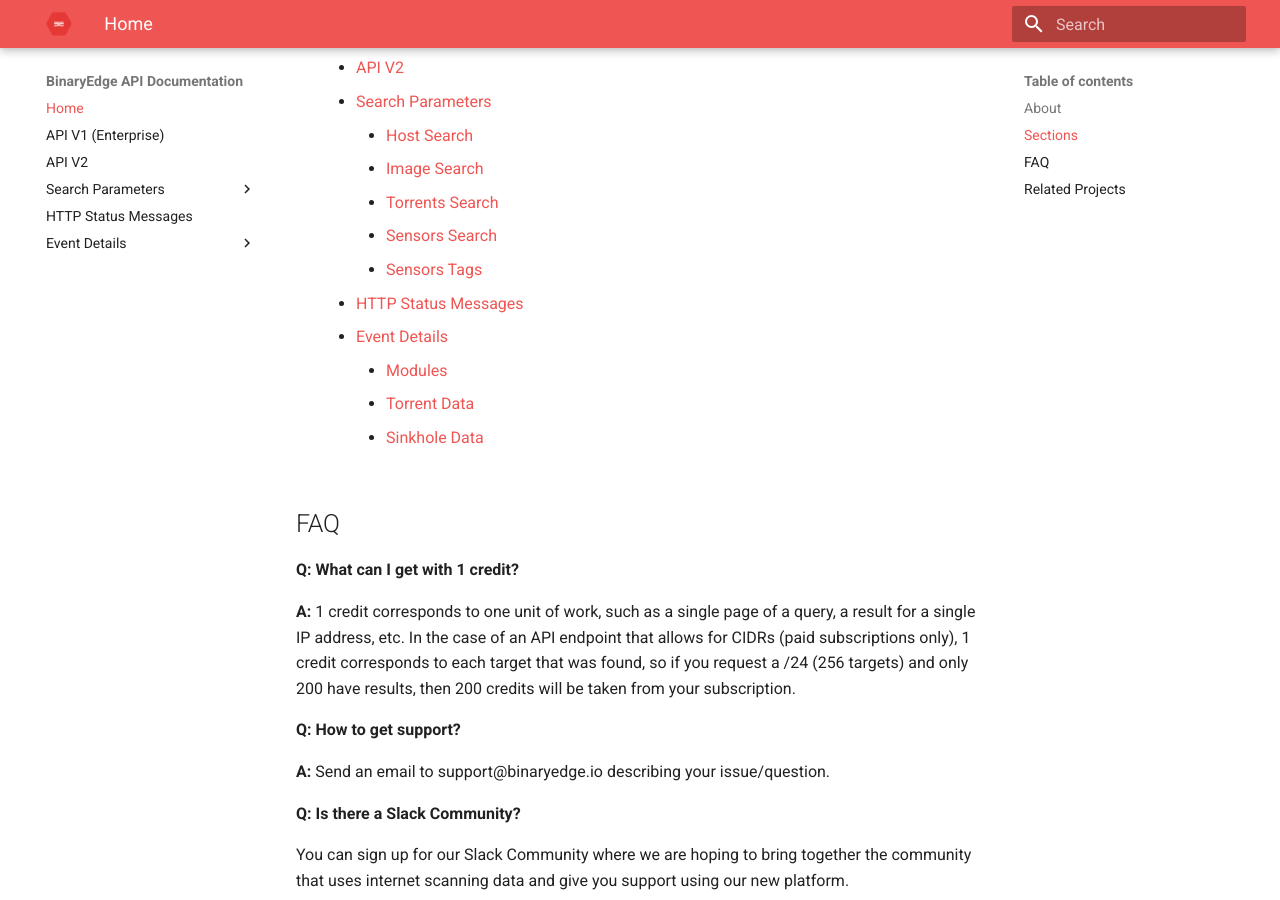
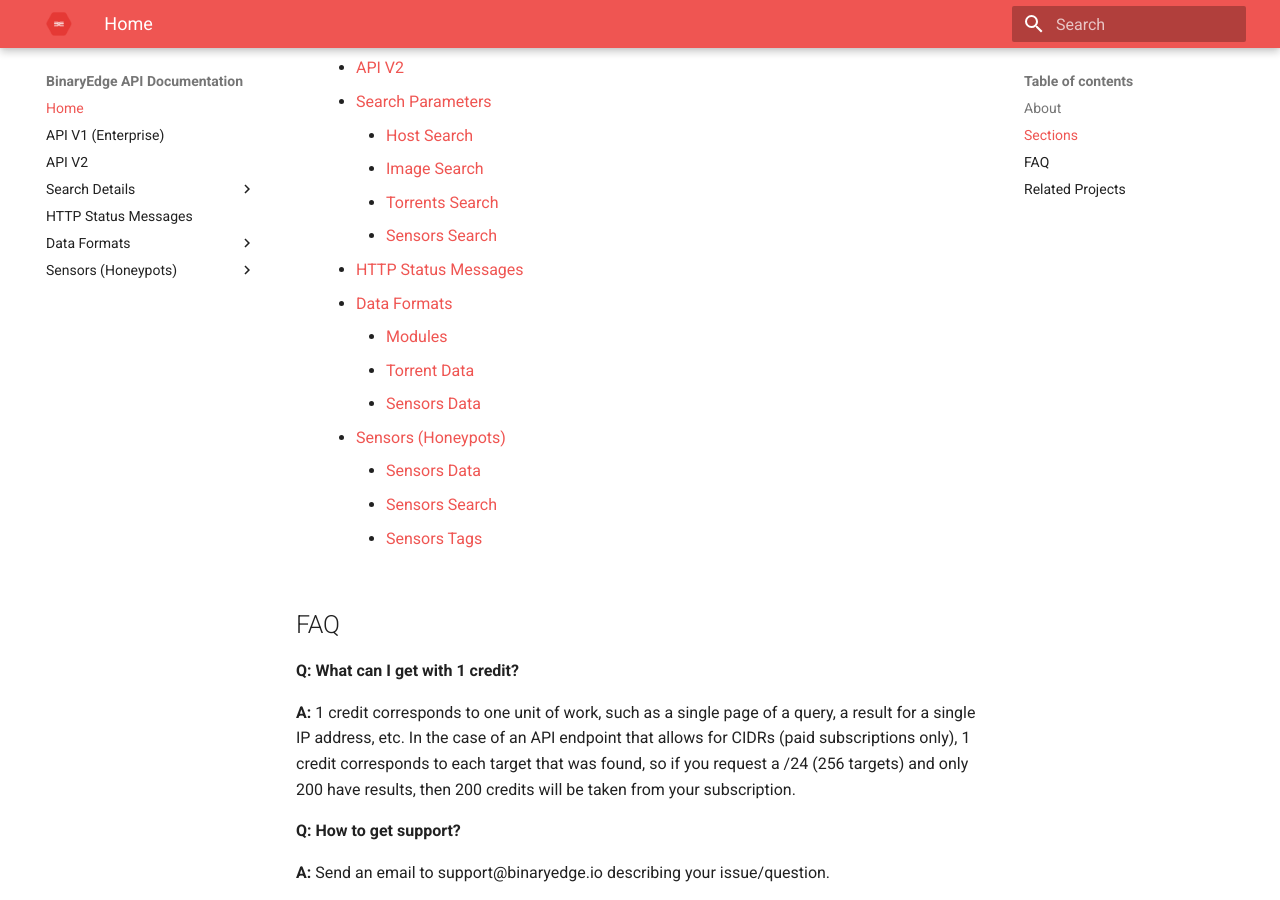
Before and after one commit to igama/docs.binaryedge.io, an MkDocs documentation site: the page built from docs/index.md, in a window 1280 px wide and 900 px high, scrolled down 503 px. Built offline with MkDocs 1.6.1 and Material for MkDocs 9.7.7, drawn with Linux system fonts in a browser that asks for light colours.

Commit message:
Improve Sensors documentation

```diff
--- a/docs/index.md
+++ b/docs/index.md
@@ -18,13 +18,15 @@ The API provides access to that scanning platform, for your own usage, along wit
         - [Image Search](image-search.md "image-search")
         - [Torrents Search](torrents-search.md "torrents-search")
         - [Sensors Search](sensors-search.md "sensors-search")
-        - [Sensors Tags](sensors-tags.md "sensors-tags")
     - [HTTP Status Messages](errors.md "errors")
-    - [Event Details]()
+    - [Data Formats]()
         - [Modules](modules.md "modules")
         - [Torrent Data](torrent.md "torrents")
-        - [Sinkhole Data](sinkhole.md "sinkhole")
-
+        - [Sensors Data](sensors.md "sensors")
+    - [Sensors (Honeypots)]()
+        - [Sensors Data](sensors.md "sensors")
+        - [Sensors Search](sensors-search.md "sensors-search")
+        - [Sensors Tags](sensors-tags.md "sensors-tags")
 
 
 ## FAQ
--- a/mkdocs.yml
+++ b/mkdocs.yml
@@ -7,18 +7,20 @@ nav:
     - Home: index.md
     - API V1 (Enterprise): api-v1.md
     - API V2: api-v2.md
-    - Search Parameters:
+    - Search Details:
         - Host Search: search.md
         - Image Search: image-search.md
         - Torrents Search: torrents-search.md
         - Sensors Search: sensors-search.md
-        - Sensors Tags: sensors-tags.md
     - HTTP Status Messages: errors.md
-    - Event Details:
+    - Data Formats:
         - Modules: modules.md
         - Torrent Data: torrent.md
-        - Sinkhole Data: sinkhole.md
-
+        - Sensors Data: sensors.md
+    - Sensors (Honeypots):
+        - Sensors Data: sensors.md
+        - Sensors Search: sensors-search.md
+        - Sensors Tags: sensors-tags.md
 
 # Google Analytics
 google_analytics:
```
Also changed, not shown: docs/api-v1.md (+1 -1 lines), docs/sensors.md (added, +142 -0 lines), docs/sinkhole.md (deleted, +0 -120 lines).
